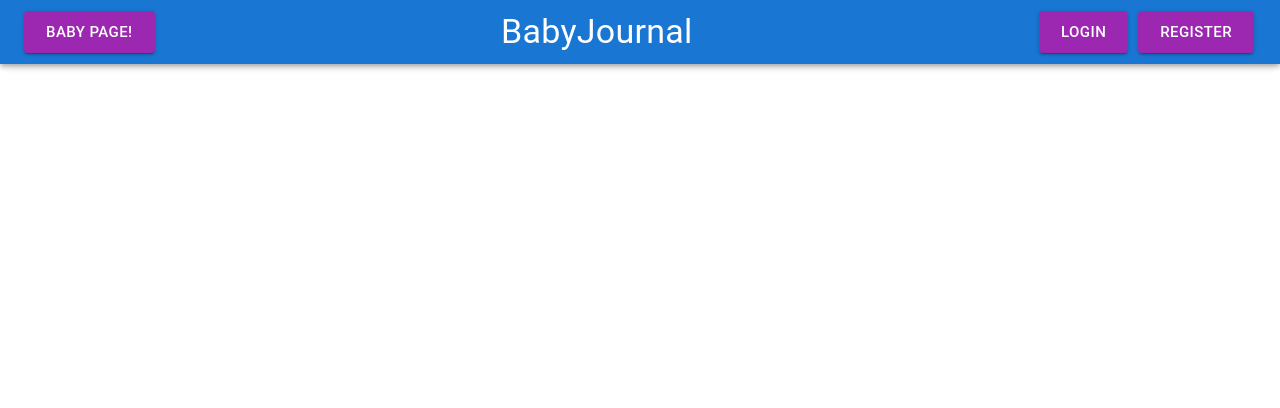
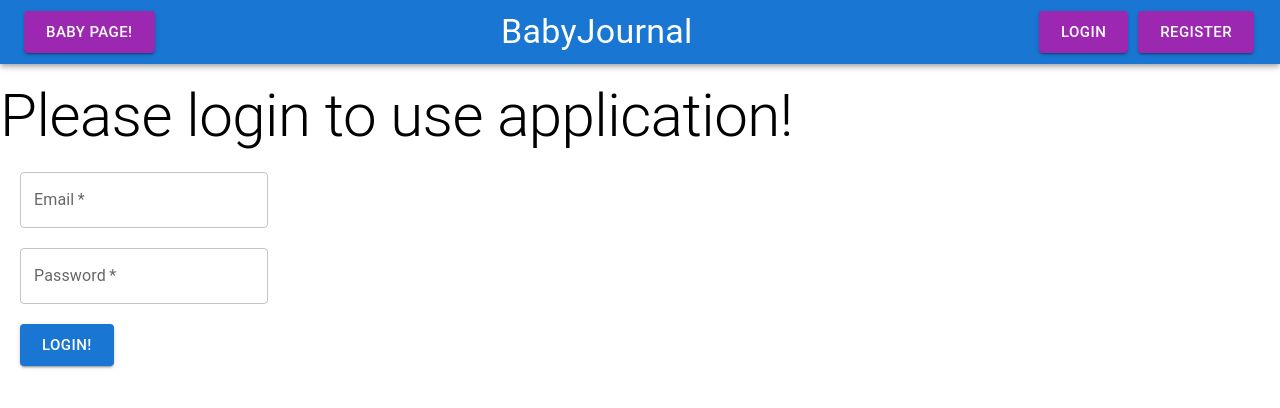
Before and after one commit to youssefrag/BabyJournal, a React (Create React App) app in the folder client/: page /user in a window 1280 px wide. Shown: the top 408 px of the page. Built offline with nearby package versions, Linux system fonts and the light colour scheme.

Commit message:
initiate route and component for baby list

```diff
--- a/client/src/components/App.js
+++ b/client/src/components/App.js
@@ -14,6 +14,7 @@ import LoginPage from "./ui/LoginPage";
 
 import { makeStyles } from "@mui/styles";
 import Navbar from "./ui/Navbar";
+import BabyList from "./ui/BabyList";
 
 const useStyles = makeStyles({
   root: {
@@ -43,6 +44,7 @@ function App() {
           <Route path="/" element = {<LoginPage />} />
           <Route path="/register" element = {<RegistrationPage />} />
           <Route path="/login" element = {<LoginPage />} />
+          <Route path="/user" element = { (isUserLoggedIn) ? <BabyList /> : <LoginPage /> }/>
         </Routes>
       </UserContextProvider>
     </div>
--- /dev/null
+++ b/client/src/components/ui/BabyList.jsx
@@ -0,0 +1,7 @@
+import React from 'react'
+
+export default function BabyList() {
+  return (
+    <div>BabyList</div>
+  )
+}
--- a/client/src/components/ui/Navbar.jsx
+++ b/client/src/components/ui/Navbar.jsx
@@ -30,7 +30,7 @@ export default function Navbar() {
       Cookies.remove('user_id')
       setUserName(undefined)
       setUserLoggedIn(false)
-      navigate("/login")
+      navigate("/")
     })
   }
 
```
